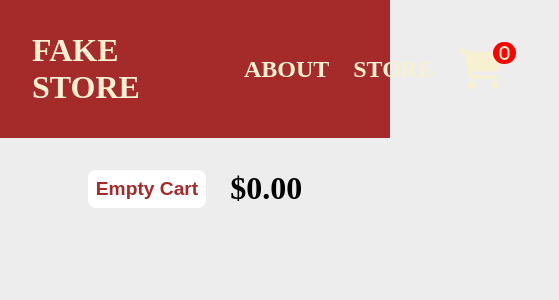
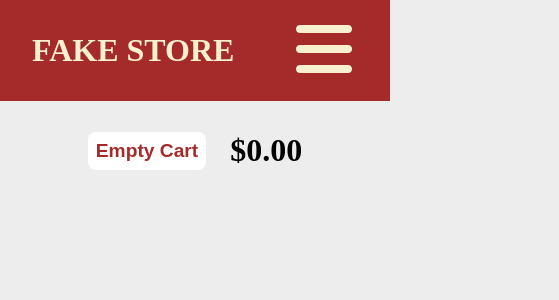
Before and after one commit to ryanwcchan/shopping-cart, a React (Vite) app: page /cart in a window 390 px wide. Shown: the top 300 px of the page, 559 px wide, since content can reach past the window. Built offline with nearby package versions, Linux system fonts and the light colour scheme.

Commit message:
Add hamburger menu for header nav for small screen Adjust styles for responsiveness Change header to fixed position

```diff
--- a/src/Root.module.css
+++ b/src/Root.module.css
@@ -1,3 +1,7 @@
 .body {
     width: 100%;
 }
+
+.outletContainer {
+    margin-top: 100px;
+}
--- a/src/components/CartItem.module.css
+++ b/src/components/CartItem.module.css
@@ -141,7 +141,7 @@
     }
 
     .deleteBtn {
-        he: min-content;
+        height: min-content;
         padding: 0.5rem;
     }
 
@@ -153,8 +153,14 @@
         display: none;
     }
 
-    .buttonWrapper {
+    /* .buttonWrapper {
         flex-direction: row;
+    } */
+
+    .productName {
+        height: 4rem;
+        overflow: auto;
+        white-space: wrap;
     }
 
     .qty {
@@ -162,6 +168,6 @@
     }
 
     .itemContainer {
-        height: 6rem;
+        height: 8rem
     }
 }
--- a/src/components/Header.jsx
+++ b/src/components/Header.jsx
@@ -1,14 +1,26 @@
 import styles from '../components/Header.module.css'
 import { Link } from 'react-router-dom'
+import { useState } from 'react'
 
 export default function Header({ cartCounter }) {
+  const [isMenuOpen, setIsMenuOpen] = useState(false)
+
+  function toggleMenu() {
+    setIsMenuOpen(!isMenuOpen)
+  }
 
   return (
     <header className={styles.header}>
         <h1 className={styles.headerText}>
           <Link to="home">FAKE STORE</Link>
         </h1>
-        <nav className={styles.headerNav}>
+
+        {/* Hamburger Icon */}
+        <button className={styles.hamburger} onClick={toggleMenu}>
+          <i className='fa-solid fa-bars'></i>
+        </button>
+
+        <nav className={`${styles.headerNav} ${isMenuOpen ? styles.open : ''}`}>
           <ul className={styles.navList}>
             <li>
               <Link to="about" className={styles.link}>ABOUT</Link>
--- a/src/components/Header.module.css
+++ b/src/components/Header.module.css
@@ -3,7 +3,10 @@
     display: flex;
     justify-content: space-between;
     align-items: center;
-    z-index: -1;
+    z-index: 99;
+    position: fixed;
+    width: 100%;
+    margin-top: -100px;
 }
 
 .headerText {
@@ -20,6 +23,7 @@
 
 .headerNav {
     padding: 2rem;
+    display: flex;
 }
 
 .navList {
@@ -62,3 +66,63 @@
     margin-left: -10px;
     margin-top: -7px;
 }
+
+.hamburger {
+    display: none;
+    font-size: 4rem;
+    background-color: transparent;
+    border: none;
+    color: #f7f1d2;
+    margin-top: -1.2rem;
+}
+
+@media (max-width: 768px) {
+    .headerNav {
+        /* display: none; */
+        visibility: hidden;
+        position: absolute;
+        top: 90px;
+        right: 0;
+        background-color: brown;
+        border-radius: 0 0 0.5rem 0.5rem;
+        z-index: 98;
+        transform: translateY(-100%);
+        opacity: 0;
+        transition: transform ease-in-out 0.3s, opacity 0.3s ease-in-out;
+    }
+
+    .hamburger {
+        display: block;
+        position: absolute;
+        right: 2rem;
+        top: 2rem;
+        z-index: 99;
+    }
+
+    .headerNav.open {
+        display: flex;
+        flex-direction: column;
+        opacity: 1;
+        transition: transform ease-in-out 0.3s;
+        transform: translateY(10px);
+        visibility: visible;
+    }
+
+    .open {
+        display: flex;
+    }
+
+    .navList {
+        flex-direction: column;
+        gap: 4rem;
+        margin-bottom: 1rem;
+    }
+
+    .navList li {
+        border: 2px solid #f7f1d2;
+        border-radius: 0.5rem;
+        align-items: center;
+        justify-content: center;
+        padding: 1rem 1.5rem;
+    }
+}
--- a/src/pages/ProductPage.jsx
+++ b/src/pages/ProductPage.jsx
@@ -40,7 +40,7 @@ export default function ProductPage() {
 
   return (
     <div className={styles.pageContainer}>
-      <div>
+      <div className={styles.wrapper}>
         <BackButton />
         <div className={styles.container}>
           <div className={styles.imgContainer}>
--- a/src/pages/ProductPage.module.css
+++ b/src/pages/ProductPage.module.css
@@ -12,6 +12,9 @@ body {
     justify-content: center;
     align-items: center;
     flex-direction: column;
+}
+
+.wrapper {
     margin: 5rem;
 }
 
```
Also changed, not shown: src/components/ProductCard.module.css (line endings or trailing spaces), vercel.json (added). Lines whose indentation alone changed are shown as unchanged.
